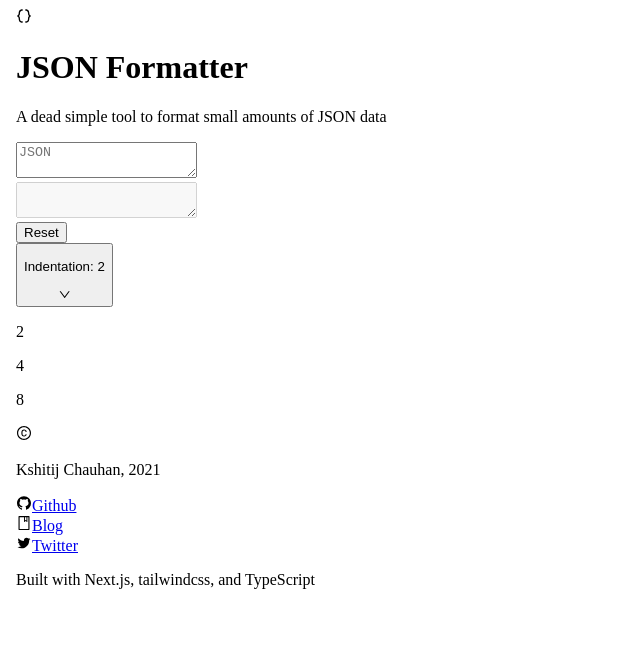
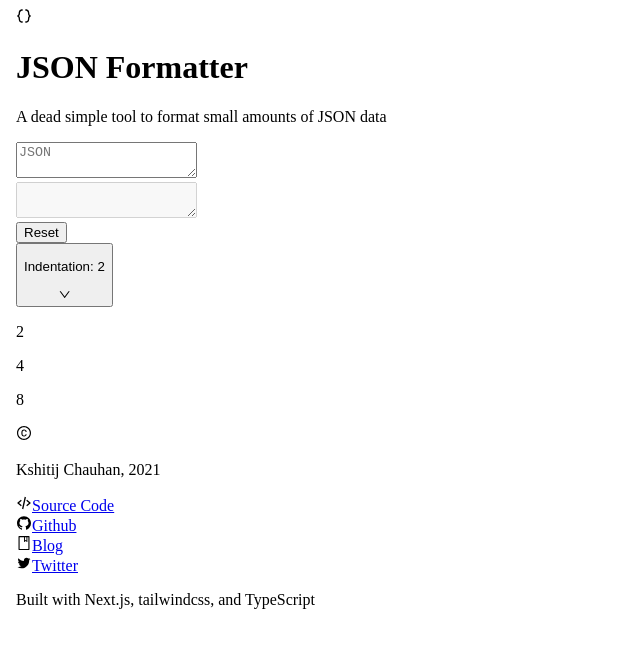
Before and after one commit to haroldadmin/json-formatter, a Next.js app: page / in a window 1280 px wide. Shown: the top 648 px of the page, without its empty margins (0-640 px from the left). Built offline with nearby package versions, Linux system fonts and the light colour scheme.

Commit message:
feat: Add source code link in footer

```diff
--- a/components/Footer.tsx
+++ b/components/Footer.tsx
@@ -4,6 +4,7 @@ import {
   AiOutlineGithub,
   AiOutlineTwitter,
 } from "react-icons/ai";
+import { BiCodeAlt } from "react-icons/bi";
 
 const Footer: React.FC = () => {
   return (
@@ -15,6 +16,18 @@ const Footer: React.FC = () => {
         </p>
       </div>
       <div className="flex flex-row my-2">
+        <div className="flex items-center text-gray-600 hover:text-blue-500">
+          <BiCodeAlt />
+          <a
+            href="https://github.com/haroldadmin/json-formatter"
+            target="_blank"
+            rel="noreferrer"
+            className="mx-2"
+            aria-label="Source Code"
+          >
+            Source Code
+          </a>
+        </div>
         <div className="flex items-center text-gray-600 hover:text-blue-500">
           <AiOutlineGithub />
           <a
```
